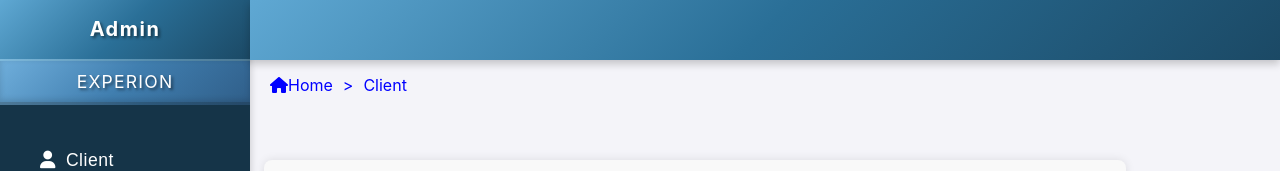
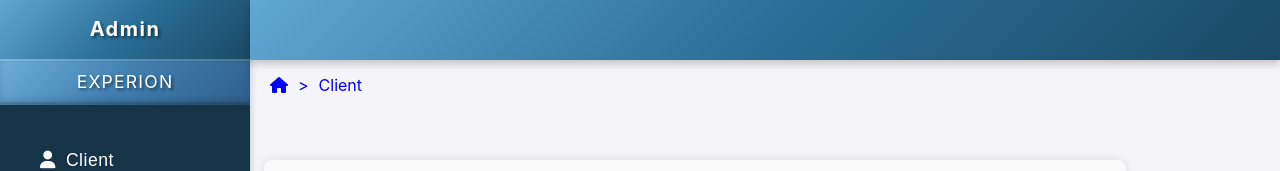
Before and after one commit to amalapeterexperionmea/datagen, a React (Create React App) app: page /client in a window 1280 px wide. Shown: the top 171 px of the page. Built offline with nearby package versions, Linux system fonts and the light colour scheme.

Commit message:
bread crumb updation

```diff
--- a/src/Components/Layout/Breadcrumb.js
+++ b/src/Components/Layout/Breadcrumb.js
@@ -6,7 +6,7 @@ import { useNavigate } from 'react-router-dom';
 import { FontAwesomeIcon } from '@fortawesome/react-fontawesome';
 import { faHome } from '@fortawesome/free-solid-svg-icons';
 
-//breadcrump config
+// Breadcrumb config
 const HomeIcon = () => (
   <svg xmlns="http://www.w3.org/2000/svg" width="16" height="16" fill="currentColor" className="bi bi-house" viewBox="0 0 16 16">
     <path d="M8 .5l-7 7h2v7h10v-7h2l-7-7zM7 1.414L1 7h2v7h4v-4h2v4h4V7h2l-6-6-1 1z" />
@@ -18,12 +18,7 @@ const breadcrumbConfig = [
   { label: 'Client', path: '/client' },
   { label: 'User', path: '/user' },
   { label: 'Data Generation', path: '/data-generation' },
-  // Add more breadcrumb items as needed
 ];
-
-
-
-
 
 
 
@@ -77,13 +72,13 @@ export const Breadcrumb = ({ currentPath }) => {
     <BreadcrumbWrapper>
       {breadcrumbItems.map((item, index) => (
         <BreadcrumbItem key={index} onClick={() => handleBreadcrumbClick(index)}>
-          {item.icon && item.label === 'Home' ? (
+          {item.label === 'Home' ? (
+            item.icon /* Render only the icon for Home */
+          ) : (
             <>
-              {item.icon} {/* Render icon */}
+              {item.icon && item.label !== 'Home' && item.icon} {/* Render icon if present */}
               {item.label}
             </>
-          ) : (
-            item.label
           )}
         </BreadcrumbItem>
       ))}
--- a/src/Components/Layout/MenuItems.js
+++ b/src/Components/Layout/MenuItems.js
@@ -36,7 +36,7 @@ const BaseMenuItem = styled.li`
   }
 `;
 
-// Menu items configuration with adjustable margins
+// Menu items configuration
 const menuItemsConfig = [
   {
     iconClass: "fas fa-user",
@@ -75,7 +75,7 @@ const MenuIcons = () => {
     if (!item.isLogout) {
       navigate(item.route);
     } else {
-      //logout
+      // Add your logout
     }
   };
 
```
